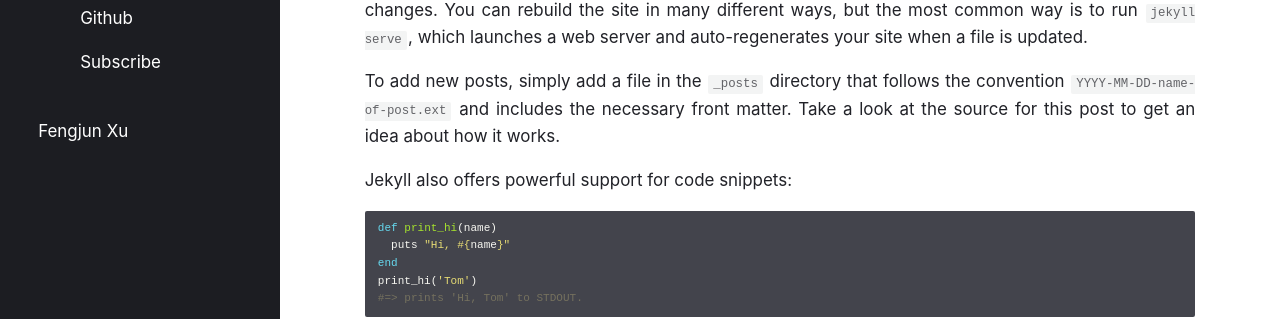
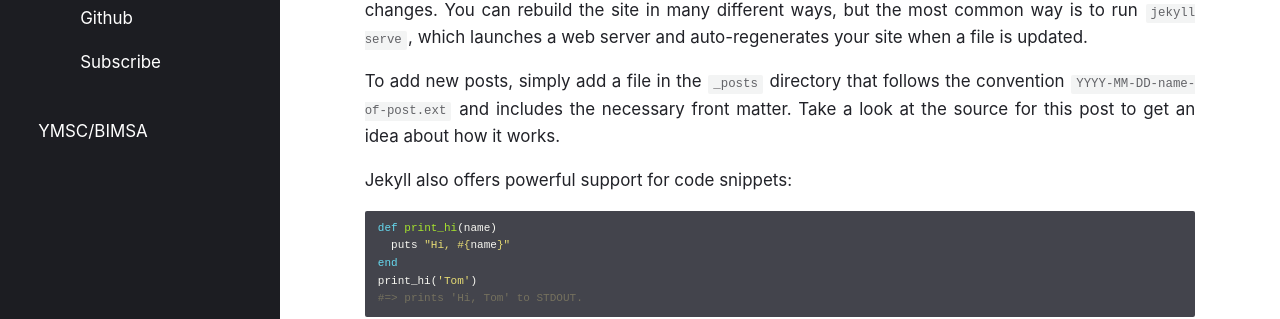
Before and after one commit to fengjunjohnxu/fengjunjohnxu.github.io, a Jekyll site: the page built from _posts/2017-03-01-welcome-to-jekyll.md, in a window 1280 px wide. Shown: the part 174-493 px from the top of the page. Built offline with Jekyll 4.4.1, drawn with Linux system fonts in a browser that asks for light colours; some web fonts are replaced.

Commit message:
Update _config.yml

```diff
--- a/_config.yml
+++ b/_config.yml
@@ -1,6 +1,6 @@
-title: "Anomaly"
+title: "Fengjun Xu"
 author: "Fengjun Xu"
-description: "Fengjun Xu"# "Made with <b style=\"color: #f45;\">&lt;3</b>"
+description: "YMSC/BIMSA"# "Made with <b style=\"color: #f45;\">&lt;3</b>"
 permalink: /:title/
 lang: "en"
 excerpt_separator: "\n\n\n"
```
